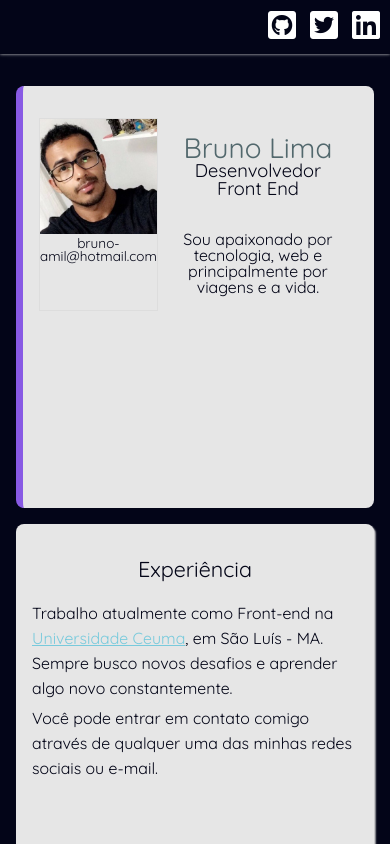
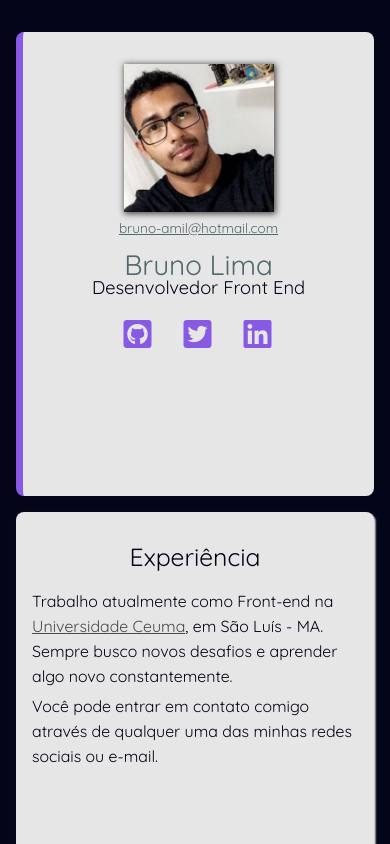
Before and after one commit to brunoamil/myportfolio, a plain HTML site: page index.html in a window 390 px wide. Shown: the top 844 px of the page. Drawn offline with Linux system fonts and the light colour scheme.

Commit message:
melhorando o mobile

```diff
--- a/assets/css/style.css
+++ b/assets/css/style.css
@@ -16,35 +16,7 @@ body {
     margin: 0 auto 0.25rem auto;
     max-width: 1200px;
 }
-/* menu */
-.header {
-    display: flex;
-    justify-content: flex-end;
-    align-items: center;
-    flex-wrap: wrap;
-    margin-bottom: 2rem;
-    background: rgb(3, 5, 24);
-    box-shadow: 0 0 0.2rem #ddd;
-}
-.redesSociais {
-    display: flex;
-}
-.redesSociais li {
-    margin-left: 0.25rem;
-    margin-top: 0.25rem;
-    padding: 5px 2px 4px 0;
-}
-.redesSociais li a {
-    display: block;
-    height: 2.55rem;
-    width: 2.25rem;
-    font-size: 2rem;
-    color: #fff;
-}
-.redesSociais li a:hover {
-    color: #885ae4;
-    transition: ease 1.3s;
-}
+
 /* estrelinhas das boxes */
 .box__icon__cor {
     color: rgba(0,0,0, 0.1);
@@ -58,10 +30,11 @@ body {
 .box {
     display: flex;
     flex-wrap: wrap;
+    margin-top: 2rem;
 }
 .box__item {
     padding: 2rem 1rem 0.75rem 1rem;
-    height: 50vh;
+    height: 55vh;
     box-sizing: border-box;
     position: relative;
     background-color: rgba(230, 230, 230, 1);
@@ -86,7 +59,7 @@ body {
     margin-bottom: 1.25rem;
 }
 .linkCeuma {
-    color: #78cadc;
+    color: #4e4949;
     text-decoration: underline;
 }
 /* box perfil */
@@ -99,20 +72,50 @@ body {
 }
 .box__item__perfil {
     display: flex;
+    flex-wrap: wrap;
 }
 .box__item__perfil--foto {
     font-size: 0.85rem;
-    box-sizing: border-box;
-    border: 1px solid #ddd;
-    padding-bottom: 1rem;
     text-align: center;
+    width: 100%
+}
+.box__item__perfil--foto a {
+    color: #52686d;
 }
 .box__item__foto {
-    max-width: 100%;
+    max-width: 150px;
+    margin-bottom: 0.45rem;
+    box-shadow: 1px 1px 6px 1px #4e4949;
 }
 .box__item__perfil--apresentacao {
     text-align: center;
     padding: 1rem;
+    width: 100%;
+}
+.box__item__perfil--sociais {
+    width: 100%;
+}
+.border {
+    margin: 0 auto 0 auto;
+    width: 180px;
+}
+.box__item__perfil--redes {
+    display: flex;
+}
+.box__item__perfil--redes li {
+    padding: 5px 2px 4px 0;
+    margin: 0 auto 0 auto;
+}
+.box__item__perfil--redes li a {
+    display: block;
+    /* height: 2.55rem;
+    width: 2.25rem; */
+    font-size: 2rem;
+    color: #885ae4;
+}
+.box__item__perfil--redes li a:hover {
+    color: #78cadc;
+    transition: ease 1.3s;
 }
 .box__item__perfil--principal {
     color: #52686d;
@@ -121,7 +124,6 @@ body {
 }
 .box__item__perfil--cargo {
     font-size: 1.15rem;
-    margin-bottom: 2rem;
 }
 /* box skill */
 .skill {
@@ -273,10 +275,10 @@ body {
 
 }
 .hexagono {
-   width: 75px;
+   width: 100px;
    box-sizing: border-box;
    background: #885ae4;
-   height: 40px;
+   height: 55px;
    position: relative;
    align-content: center;
    text-align: center;
@@ -289,8 +291,8 @@ body {
     left: 0;
     width: 0;
     height: 0;
-    border-left: 38px solid transparent;
-    border-right: 38px solid transparent;
+    border-left: 50px solid transparent;
+    border-right: 50px solid transparent;
     border-bottom: 25px solid #885ae4;
 }
 .hexagono::after {
@@ -300,8 +302,8 @@ body {
     left: 0;
     width: 0;
     height: 0;
-    border-left: 38px solid transparent;
-    border-right: 38px solid transparent;
+    border-left: 50px solid transparent;
+    border-right: 50px solid transparent;
     border-top: 25px solid #885ae4;
 }
 .hexagono__texto {
@@ -310,7 +312,7 @@ body {
 }
 .size__icon {
     font-size: 2rem;
-    margin-top: 5px;
+    margin-top: 12px;
     color: #fff;
 }
 
@@ -348,7 +350,7 @@ body {
 /* efeitos de fade in */
 .box__item h2 {
     animation:  fadein 1.5s;
-
+    font-size: 1.55rem;
 }
 .box-profissional {
     animation:  fadein 1.5s;
@@ -367,7 +369,7 @@ body {
     background: rgb(3, 5, 24);
     padding: 10px 0 10px 15px;
     height: 20px;
-    margin-top: 2rem;
+    margin-top: 1rem;
     box-shadow: 0 0 0.2rem #ddd;
 }
 .footer__desenvolvido {
--- a/index.html
+++ b/index.html
@@ -19,18 +19,6 @@
     </script>
 </head>
 <body>
-<!-- menu -->
-<div class="container">
-    <header class="header">
-        <nav>
-            <ul class="redesSociais">
-                <li><a class="github" href="https://github.com/brunoamil"><i class="fab fa-github-square"></i></a></li>
-                <li><a class="twitter" href="https://twitter.com/brunoamiil"><i class="fab fa-twitter-square"></i></a></li>
-                <li><a class="linkedin" href="https://www.linkedin.com/in/bruno-amil/"><i class="fab fa-linkedin"></i></a></li>
-            </ul>
-        </nav>
-    </header>
-</div>
 <!-- conteudo completo -->
   <div class="container">
     <div class="box">
@@ -39,13 +27,21 @@
             <div class="box__item__perfil">
                 <div class="box__item__perfil--foto">
                     <img class="box__item__foto" src="assets/img/perfil.png">
-                    <p>bruno-amil@hotmail.com</p>
+                    <address><a href="mailto:bruno-amil@hotmail.com">bruno-amil@hotmail.com</a></address>
                 </div>
                 <div class="box__item__perfil--apresentacao">
                     <h1 class="box__item__perfil--principal">Bruno Lima</h1>
-                    <h2 class="box__item__perfil--cargo">Desenvolvedor Front End</h2>
-                    <p>Sou apaixonado por tecnologia, web e principalmente por viagens e a vida. </p>
+                    <h3 class="box__item__perfil--cargo">Desenvolvedor Front End</h3>
                 </div>
+                <nav class="box__item__perfil--sociais">
+                    <div class="border">
+                        <ul class="box__item__perfil--redes">
+                            <li><a class="github" href="https://github.com/brunoamil"><i class="fab fa-github-square"></i></a></li>
+                            <li><a class="twitter" href="https://twitter.com/brunoamiil"><i class="fab fa-twitter-square"></i></a></li>
+                            <li><a class="linkedin" href="https://www.linkedin.com/in/bruno-amil/"><i class="fab fa-linkedin"></i></a></li>
+                        </ul>
+                    </div>
+                </nav>
             </div>
         </div>
         <!-- box experiência -->
```
